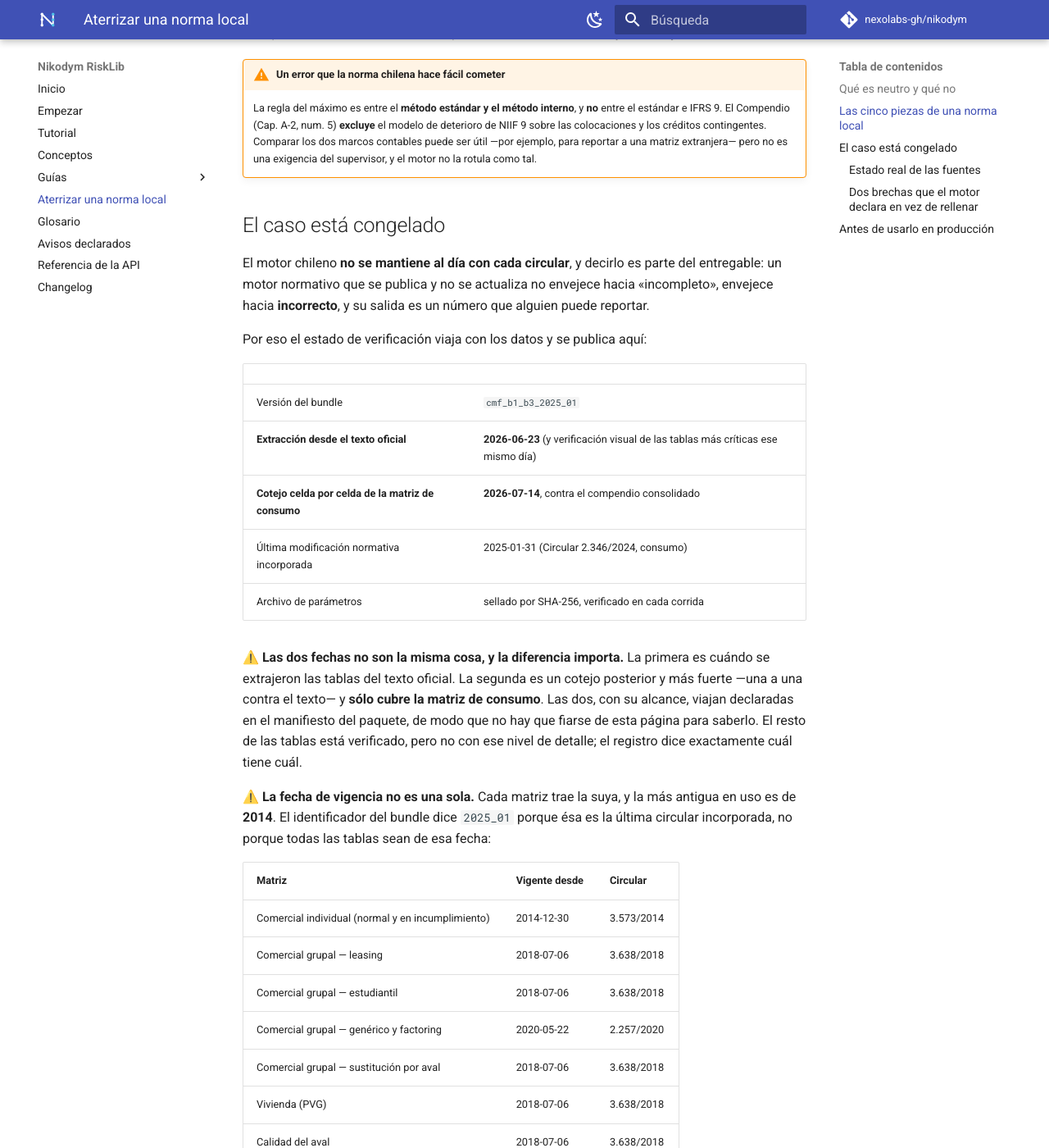
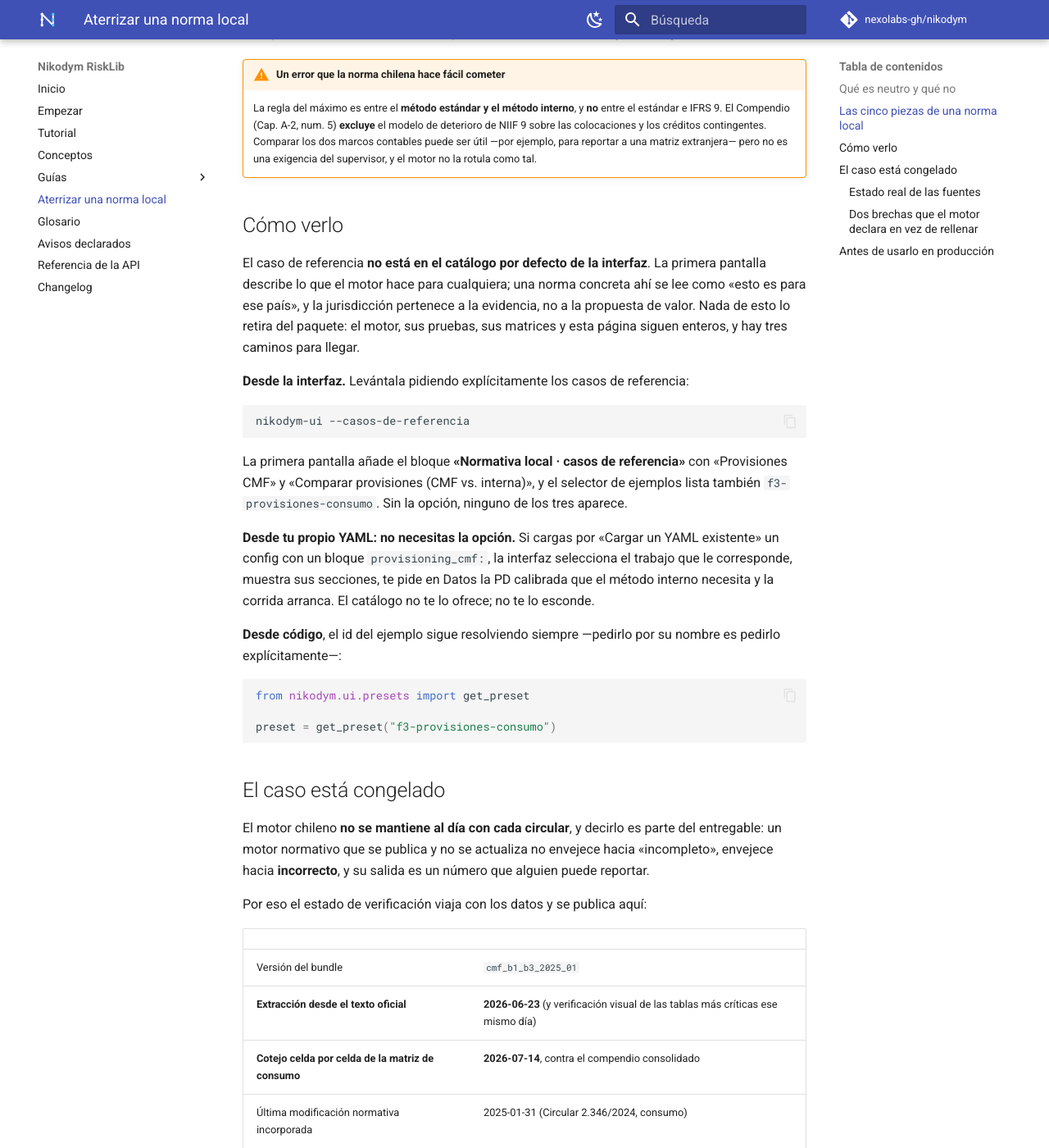
Before and after one commit to nexolabs-gh/nikodym, an MkDocs documentation site: the page built from docs_site/norma-local.md, in a window 1280 px wide and 1400 px high, scrolled down 2064 px. Shown: the whole window at 82% size. Built offline with MkDocs 1.6.1 and Material for MkDocs 9.7.7, drawn with Linux system fonts in a browser that asks for light colours; comment, search, counter and statistics services are not loaded.

Commit message:
docs: el copy público dice cómo llegar al caso de referencia que el catálogo ya no ofrece
- `norma-local.md` gana «Cómo verlo», que era el hueco medido: la página no decía en ninguna parte
  cómo llegar al caso desde la interfaz (0 menciones a «trabajo», «preset» o «interfaz»). Ahora
  declara los tres caminos —`nikodym-ui --casos-de-referencia`, un YAML propio con
  `provisioning_cmf:` que NO necesita la opción, y `get_preset` por id— y encuadra por qué la
  primera pantalla no lo ofrece. Escrito con la sintaxis que el sitio ya soporta: `pymdownx.tabbed`
  NO está habilitado en `mkdocs.yml`, así que unas pestañas `=== "..."` se habrían publicado como
  texto literal; verificado sobre el HTML renderizado, no sólo sobre el Markdown.
- `guias/gobernanza.md`: «en los diez trabajos» → «en todos los trabajos del catálogo». La cifra
  estaba escrita a mano y sin gate; el catálogo de «Empezar» ya está atado a `list_jobs()`, así que
  una cifra suelta sólo podía pudrirse.
- `ESPECIFICACIONES.md` §11 y `ROADMAP.md` F3: nota «Lectura actual» en vez de reescribir la
  historia. La demo publicada pasa a F1/F4 y F3 sale del catálogo por defecto; el estado técnico de
  la fase no cambia y su DoD de validación humana sigue igual de incumplido.
- `CHANGELOG.md` «Cambiado»: entrada para el usuario, con los tres caminos y la nota de que
  `GET /api/jobs` es aditivo (los diez trabajos, más un campo `offered`), así que un cliente que no
  lo mire se comporta como antes.
- `test_readiness_h9r_copy_contract`: el ancla del censo de copy público apuntaba a
  `report-quarto.zip` (la corrida F3, ya fuera del árbol). Pasa a `report-quarto-f1.zip`, que
  cumple la misma función —probar que el censo entra a los fixtures y ve un binario— sin depender
  de una corrida retirada. Lo destapó este gate, no una lectura.

Gates: `mkdocs build --strict` PASS en 4,6 s y `site/` borrado; después —nunca en paralelo— los
focales de docs y copy, 368 passed.

Co-Authored-By: Claude Opus 5 <noreply@anthropic.com>

````diff
--- a/docs_site/norma-local.md
+++ b/docs_site/norma-local.md
@@ -67,6 +67,38 @@ otro. Ninguna exige modificar el núcleo.
     sobre las colocaciones y los créditos contingentes. Comparar los dos marcos contables puede ser
     útil —por ejemplo, para reportar a una matriz extranjera— pero no es una exigencia del
     supervisor, y el motor no la rotula como tal.
+
+## Cómo verlo
+
+El caso de referencia **no está en el catálogo por defecto de la interfaz**. La primera pantalla
+describe lo que el motor hace para cualquiera; una norma concreta ahí se lee como «esto es para ese
+país», y la jurisdicción pertenece a la evidencia, no a la propuesta de valor. Nada de esto lo
+retira del paquete: el motor, sus pruebas, sus matrices y esta página siguen enteros, y hay tres
+caminos para llegar.
+
+**Desde la interfaz.** Levántala pidiendo explícitamente los casos de referencia:
+
+```bash
+nikodym-ui --casos-de-referencia
+```
+
+La primera pantalla añade el bloque **«Normativa local · casos de referencia»** con «Provisiones
+CMF» y «Comparar provisiones (CMF vs. interna)», y el selector de ejemplos lista también
+`f3-provisiones-consumo`. Sin la opción, ninguno de los tres aparece.
+
+**Desde tu propio YAML: no necesitas la opción.** Si cargas por «Cargar un YAML existente» un
+config con un bloque `provisioning_cmf:`, la interfaz selecciona el trabajo que le corresponde,
+muestra sus secciones, te pide en Datos la PD calibrada que el método interno necesita y la corrida
+arranca. El catálogo no te lo ofrece; no te lo esconde.
+
+**Desde código**, el id del ejemplo sigue resolviendo siempre —pedirlo por su nombre es pedirlo
+explícitamente—:
+
+```python
+from nikodym.ui.presets import get_preset
+
+preset = get_preset("f3-provisiones-consumo")
+```
 
 ## El caso está congelado
 
````
Also changed, not shown: CHANGELOG.md (+20 -0 lines), docs/ESPECIFICACIONES.md (+6 -0 lines), docs/ROADMAP.md (+8 -0 lines), docs_site/guias/gobernanza.md (+1 -1 lines), 1 other file.
